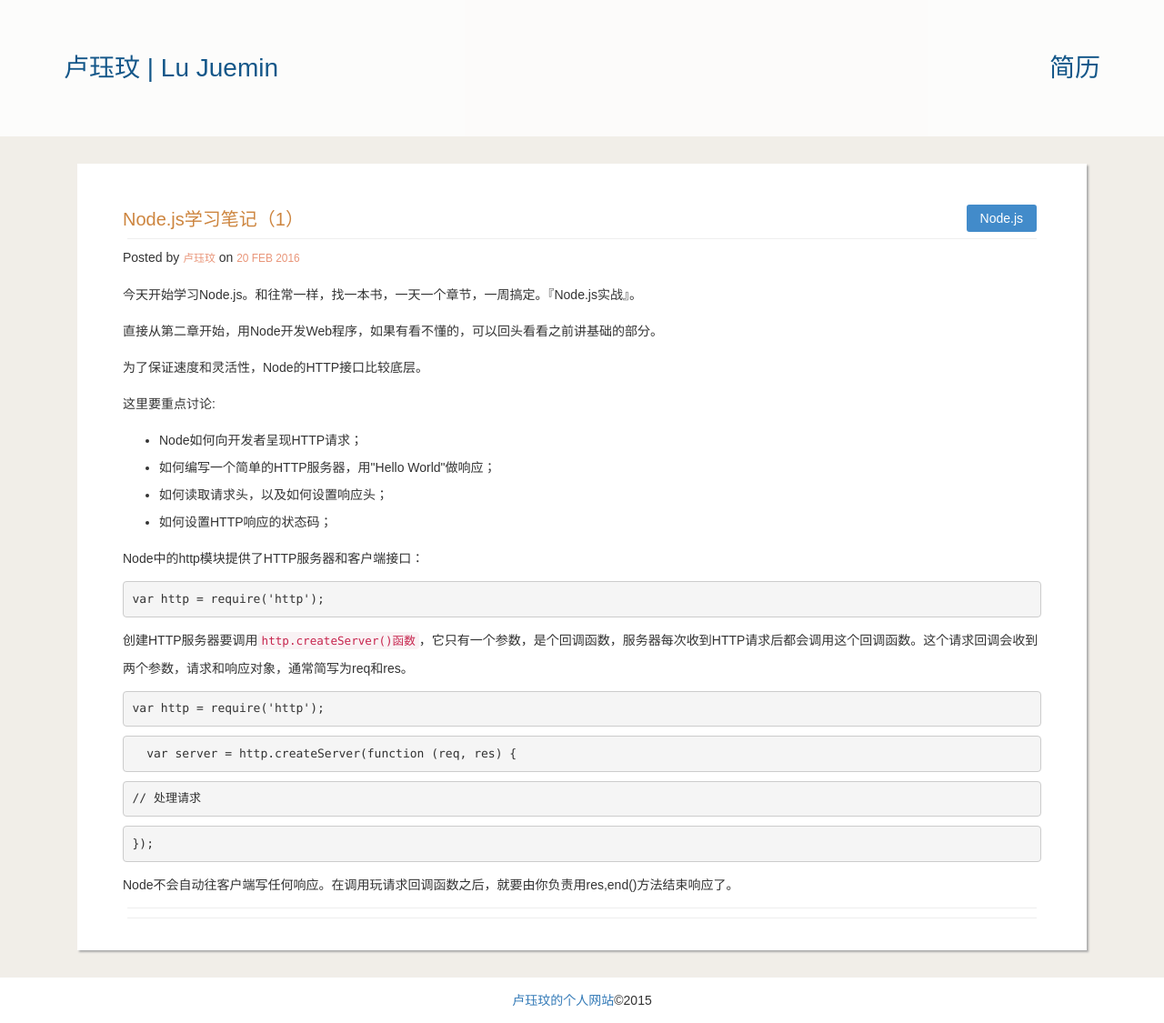
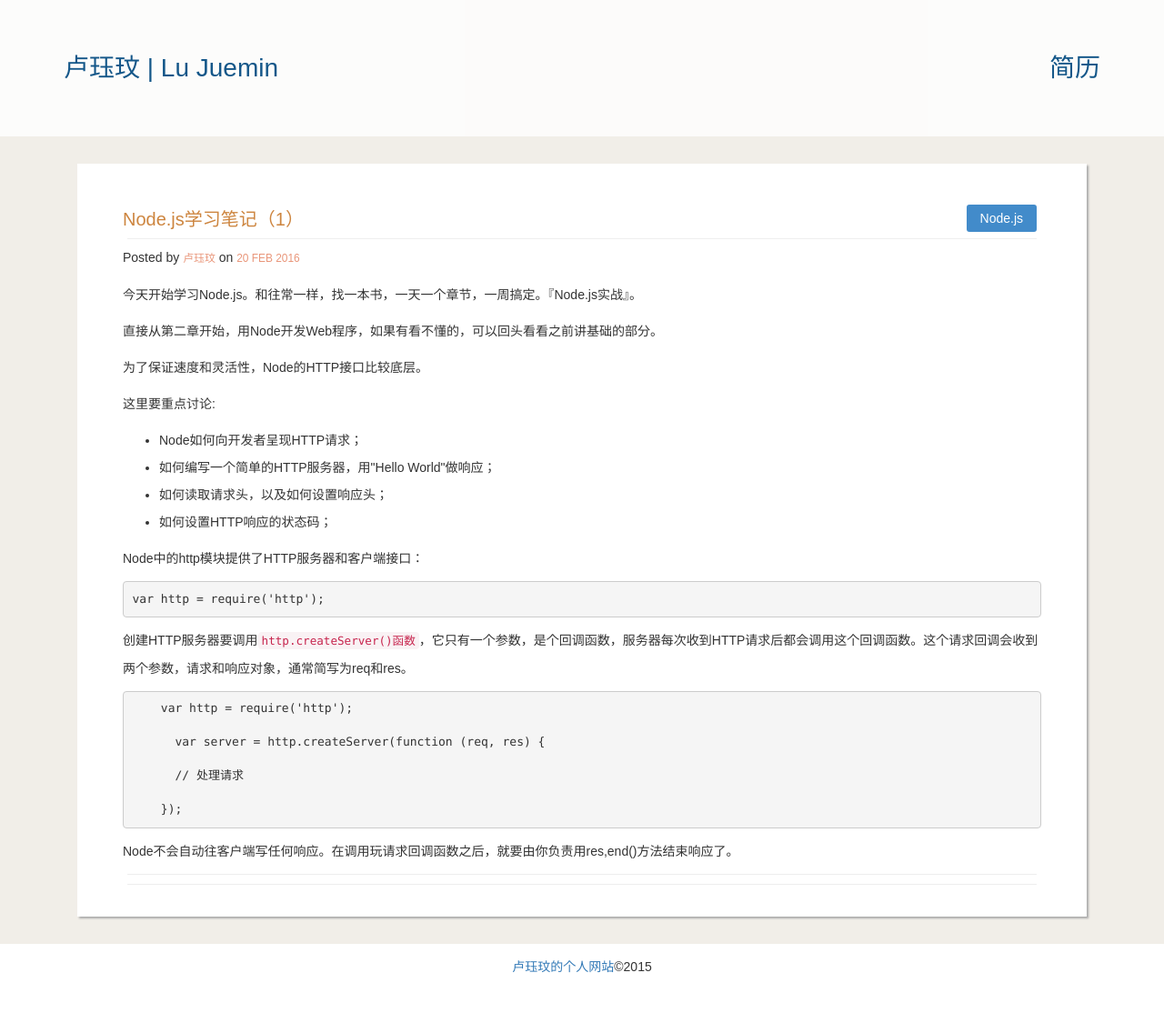
Before and after one commit to juemin90/juemin90.github.io, a Jekyll site: the page built from _posts/2016-02-20-NodeJS-note-1.html, in a window 1280 px wide and 1125 px high. Shown: the whole window at 91% size. Built offline with Jekyll 4.4.1, drawn with Linux system fonts in a browser that asks for light colours; nearby versions of some CDN libraries; comment, search, counter and statistics services are not loaded.

Commit message:
fix: code style

```diff
--- a/_posts/2016-02-20-NodeJS-note-1.html
+++ b/_posts/2016-02-20-NodeJS-note-1.html
@@ -33,13 +33,15 @@ theme: Node.js
 <p>创建HTTP服务器要调用<code>http.createServer()函数</code>，它只有一个参数，是个回调函数，服务器每次收到HTTP请求后都会调用这个回调函数。这个请求回调会收到两个参数，请求和响应对象，通常简写为req和res。</p>
 
 <p>
-  <pre>var http = require('http');</pre>
+  <pre>
+    var http = require('http');
 
-  <pre>  var server = http.createServer(function (req, res) { </pre>
+      var server = http.createServer(function (req, res) {
 
-  <pre>// 处理请求</pre>
+      // 处理请求
 
-  <pre>});</pre>
+    });
+</pre>
 
 </p>
 
```
